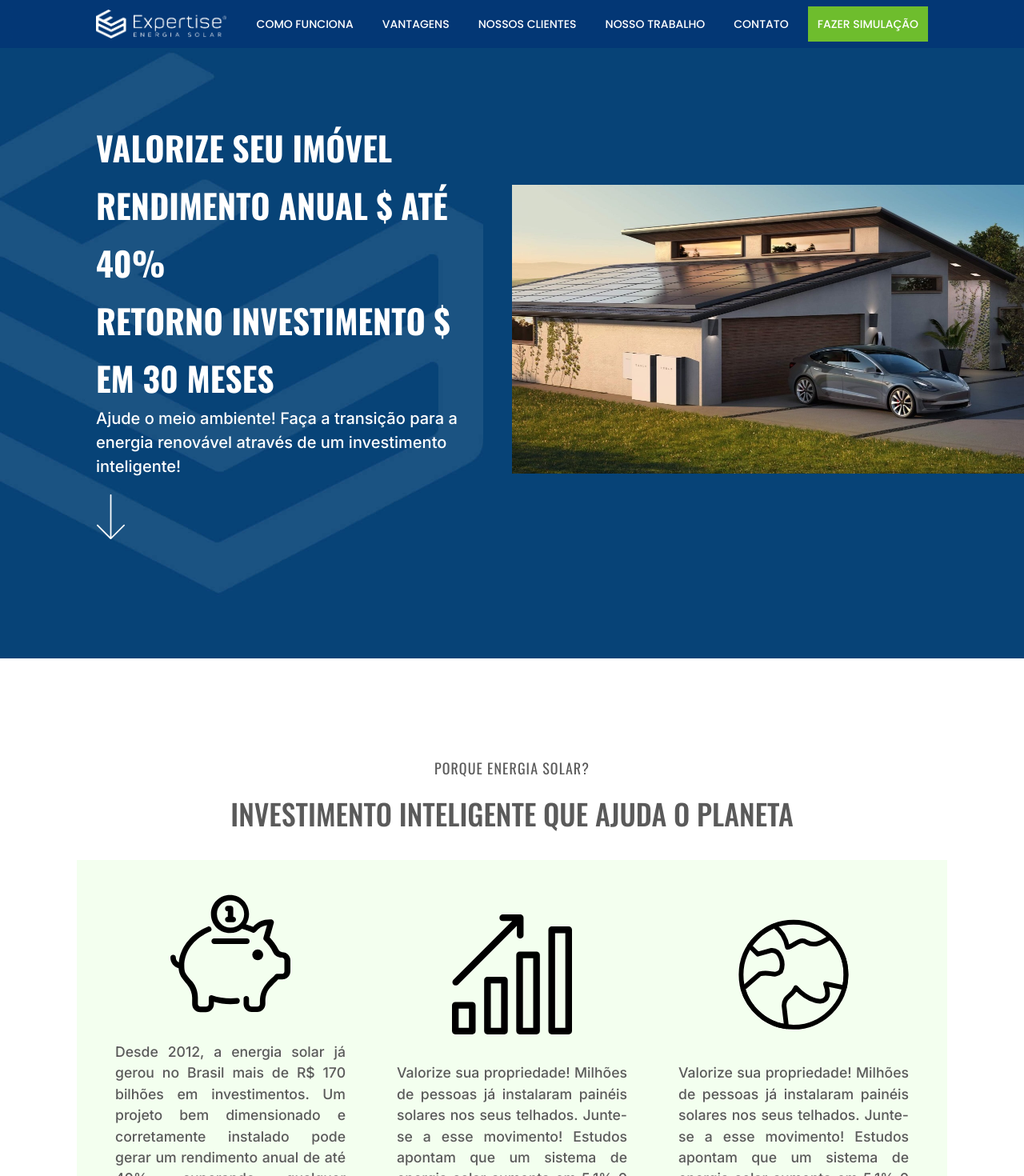
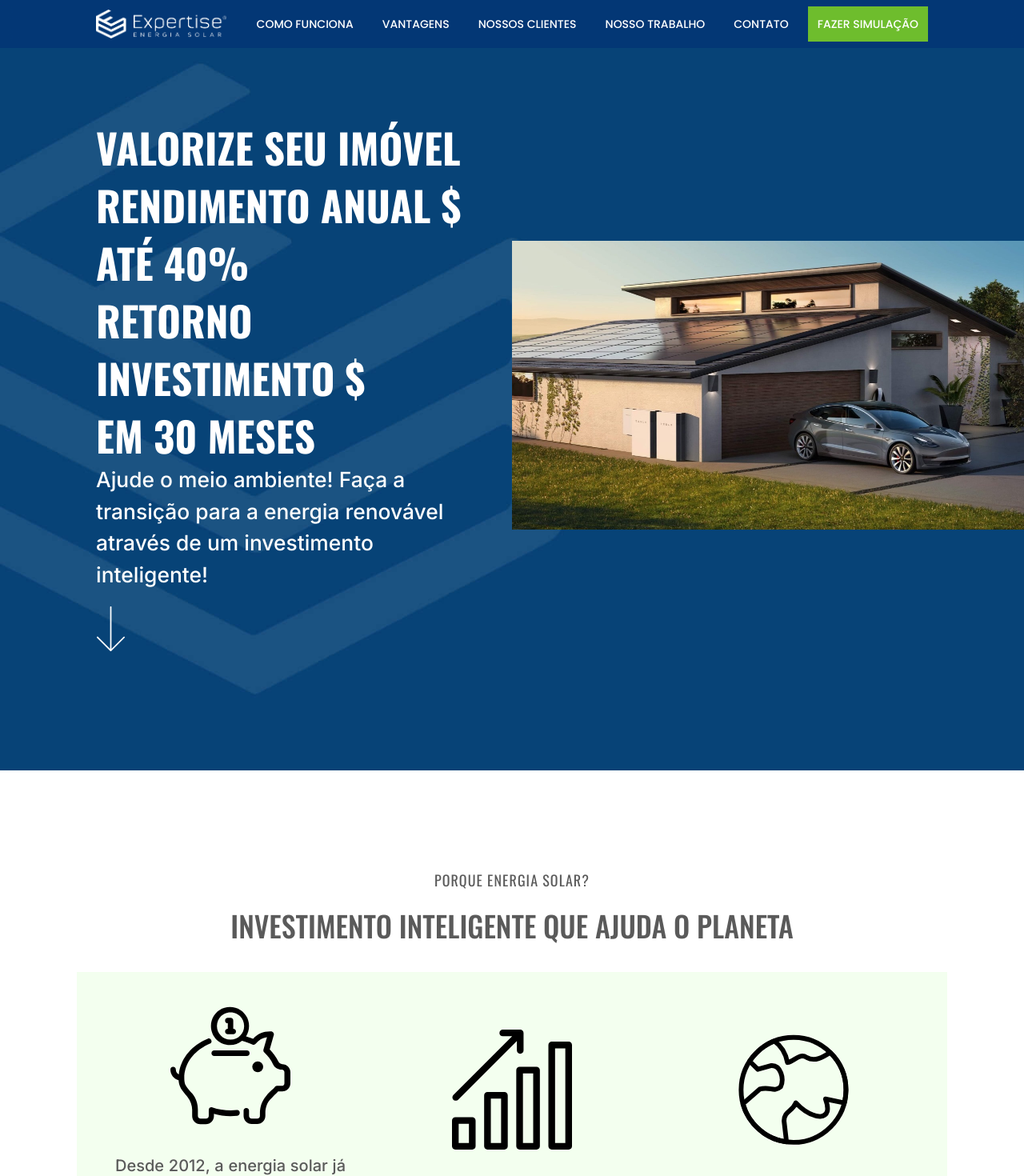
Before and after one commit to victorazesc/expertiseenergia, a Next.js app: page / in a window 1280 px wide. Shown: the top 1470 px of the page at 80% size. Built offline with nearby package versions, Linux system fonts and the light colour scheme; what tailwindcss-font-inter would draw is missing.

Commit message:
refactor: mobile

```diff
--- a/src/app/globals.css
+++ b/src/app/globals.css
@@ -434,7 +434,7 @@ button[type="submit"]:hover {
 	font-family: 'Oswald';
 	font-style: normal;
 	font-weight: 700;
-	font-size: 2.6em;
+	font-size: 3.2em;
 	line-height: 72px;
 	text-transform: uppercase;
 	color: #FFFFFF;
@@ -444,7 +444,7 @@ button[type="submit"]:hover {
 	font-family: 'Inter';
 	font-style: normal;
 	font-weight: 500;
-	font-size: 1.25em;
+	font-size: 1.65em;
 	line-height: 1.5em;
 	margin-bottom: 20px;
 	color: #FFFFFF;
@@ -534,7 +534,7 @@ button[type="submit"]:hover {
 .redesign__green-presentation-item--paragraph {
 	font-family: 'Inter';
 	font-style: normal;
-	font-size: 1.1em;
+	font-size: 1.25em;
 	text-align: justify;
 	line-height: 1.5em;
 	font-weight: 500;
```
